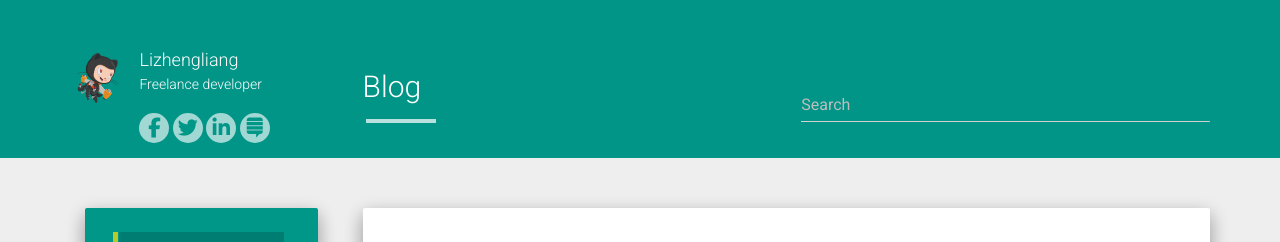
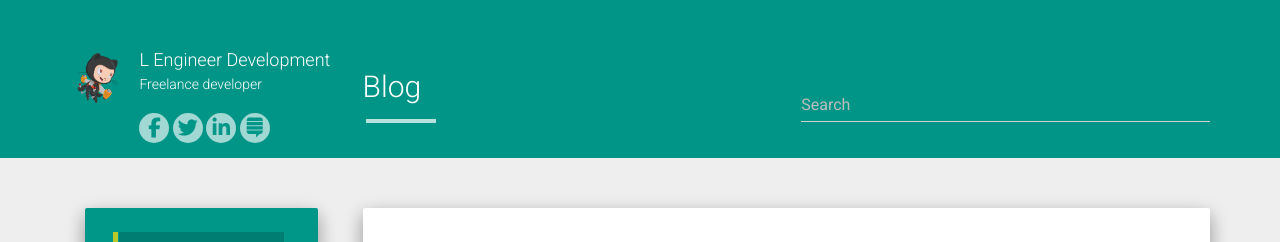
Before and after one commit to L-Engineer-Development/L-Engineer-Development.github.io, a Jekyll site: the page built from index.html, in a window 1280 px wide. Shown: the top 242 px of the page. Built offline with Jekyll 4.4.1, drawn with Linux system fonts in a browser that asks for light colours; nearby versions of some CDN libraries; the list of posts is cut into pages by our own code.

Commit message:
更改组织名

```diff
--- a/_config.yml
+++ b/_config.yml
@@ -1,6 +1,6 @@
 title: L Engineer Development
 description: L Engineer Development Blog
-author: Lizhengliang
+author: L Engineer Development
 logo: /hcz-jekyll-blog/static/img/avatar.png
 github: https://github.com/L-Engineer-Development.github.io
 about: Freelance developer
```
